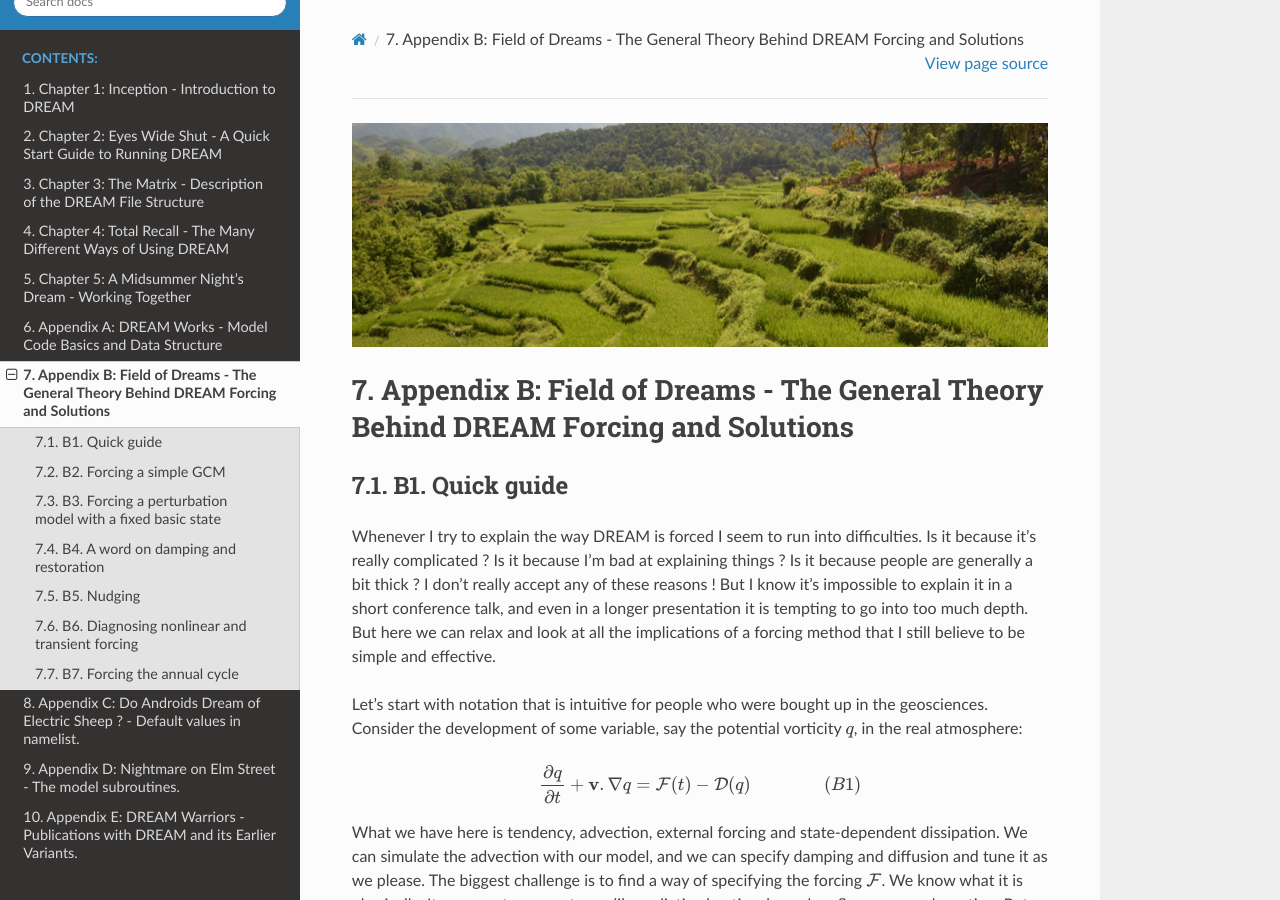
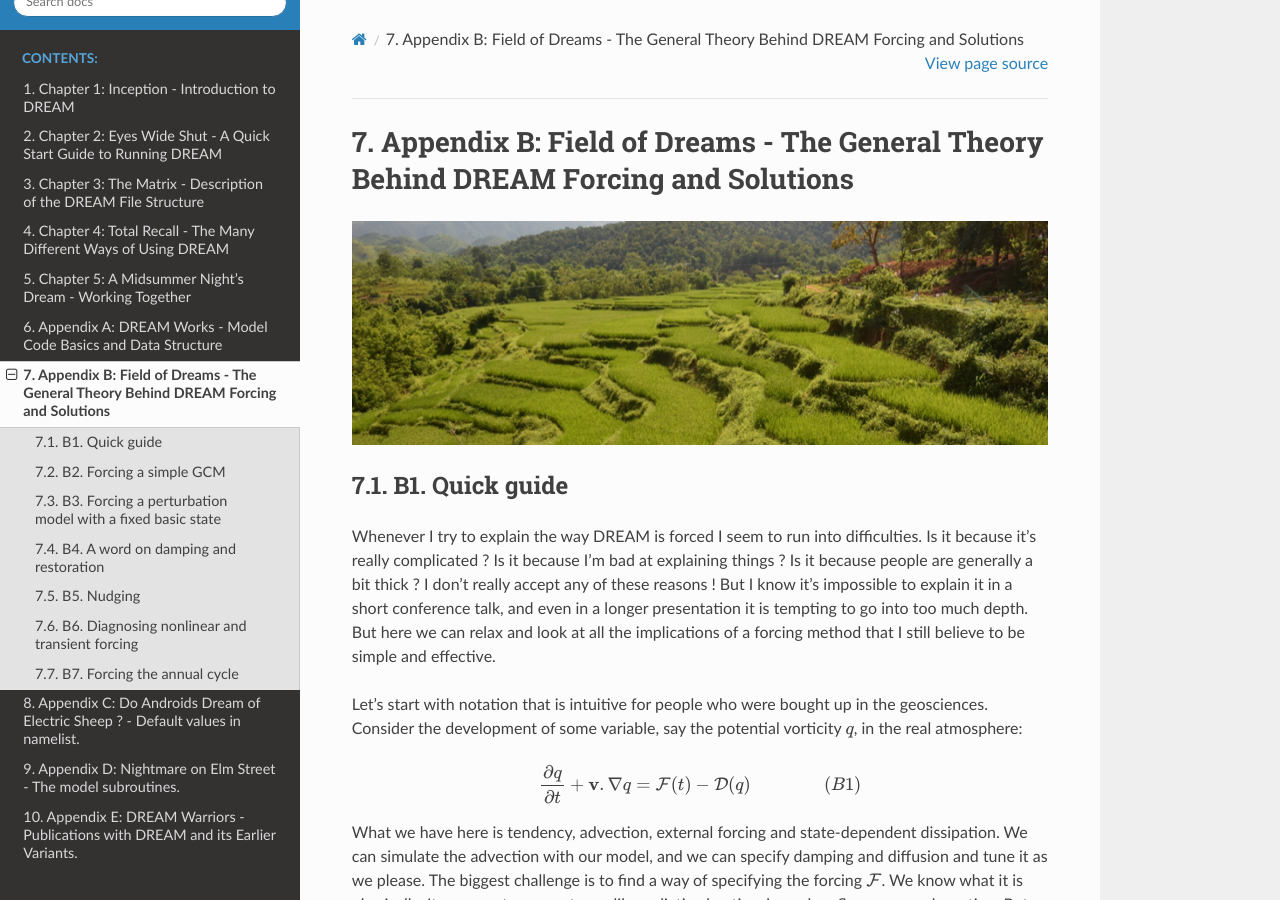
Before and after one commit to dream-gcm/usermanual, a Sphinx documentation site: the page built from source/AppendixB.md, in a window 1280 px wide and 900 px high. Built offline with Sphinx 7.4.7 and the Read the Docs theme 2.0.0, drawn with Linux system fonts in a browser that asks for light colours.

```diff
--- a/source/AppendixB.md
+++ b/source/AppendixB.md
@@ -1,5 +1,5 @@
+# Appendix B: Field of Dreams - The General Theory Behind DREAM Forcing and Solutions
 ![appendixB](./img/appendix_B.png)
-# Appendix B: Field of Dreams - The General Theory Behind DREAM Forcing and Solutions
 
 
 ## B1. Quick guide
```
